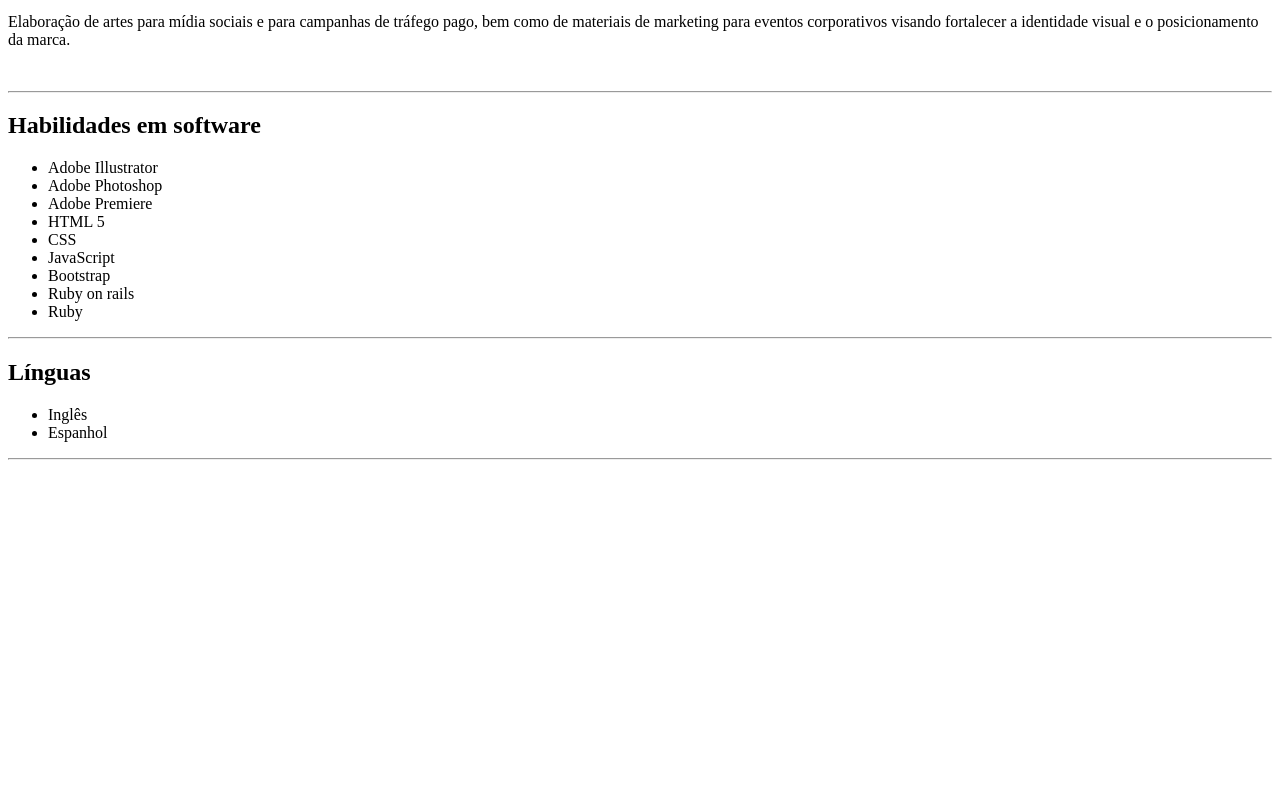
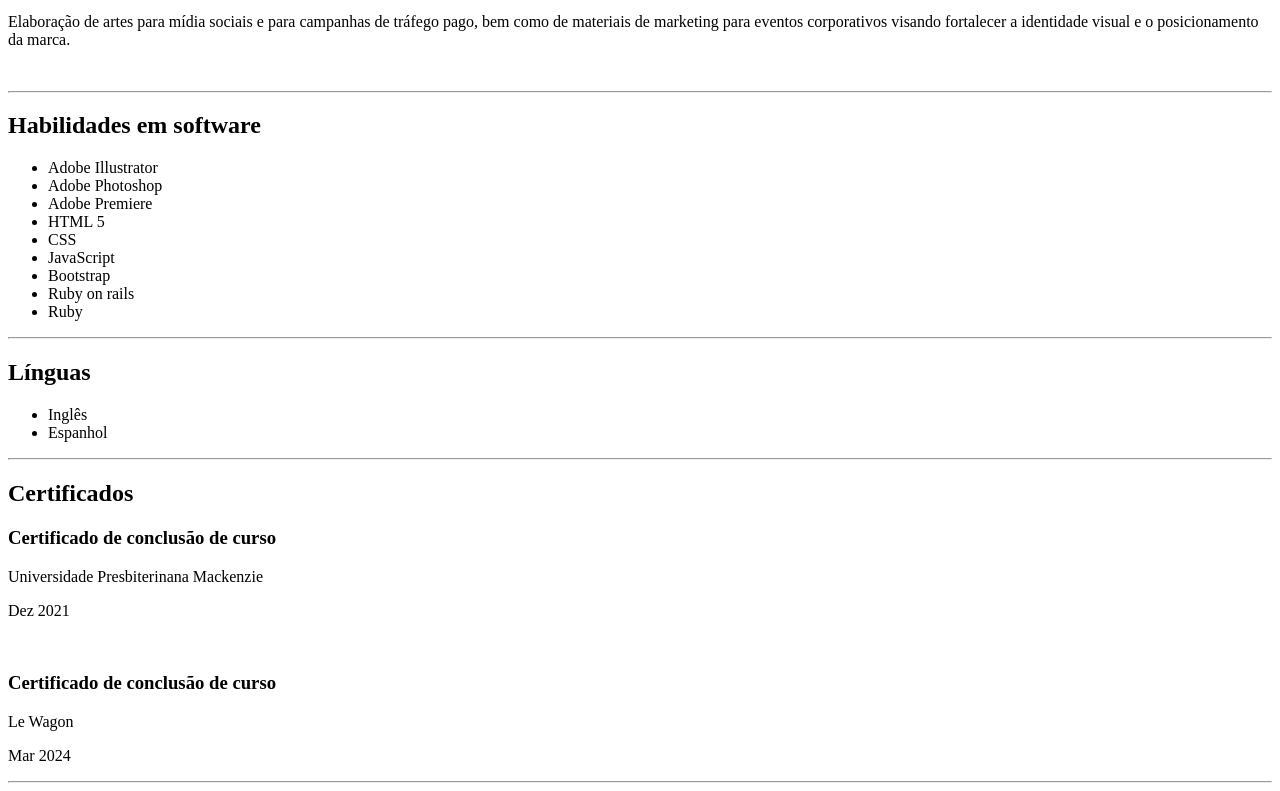
Before and after one commit to BrunoRanieri28/curriculo, a plain HTML site: page index.html in a window 1280 px wide. Shown: the part 1222-2013 px from the top of the page. Before the commit the page ends 1690 px from the top, so only its background shows below. Drawn offline with Linux system fonts and the light colour scheme.

Commit message:
atualização

```diff
--- a/index.html
+++ b/index.html
@@ -80,5 +80,18 @@
     </section>
     <hr>
 
+    <h2>Certificados</h2>
+    <h3>Certificado de conclusão de curso</h3>
+    <p>Universidade Presbiterinana Mackenzie</p>
+    <p>Dez 2021</p>
+
+    <br>
+
+    <h3>Certificado de conclusão de curso</h3>
+    <p>Le Wagon</p>
+    <p>Mar 2024</p>
+
+    <hr>
+
   </body>
 </html>
```
